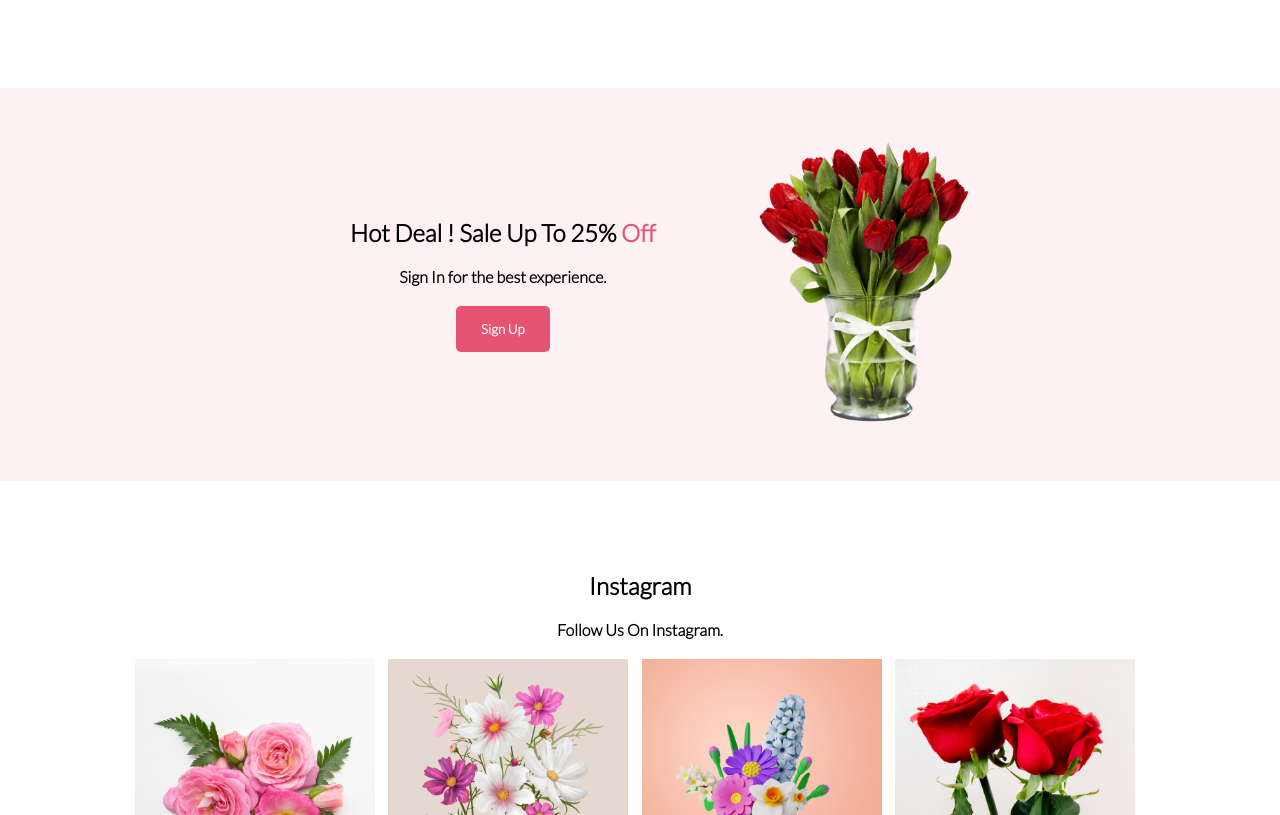
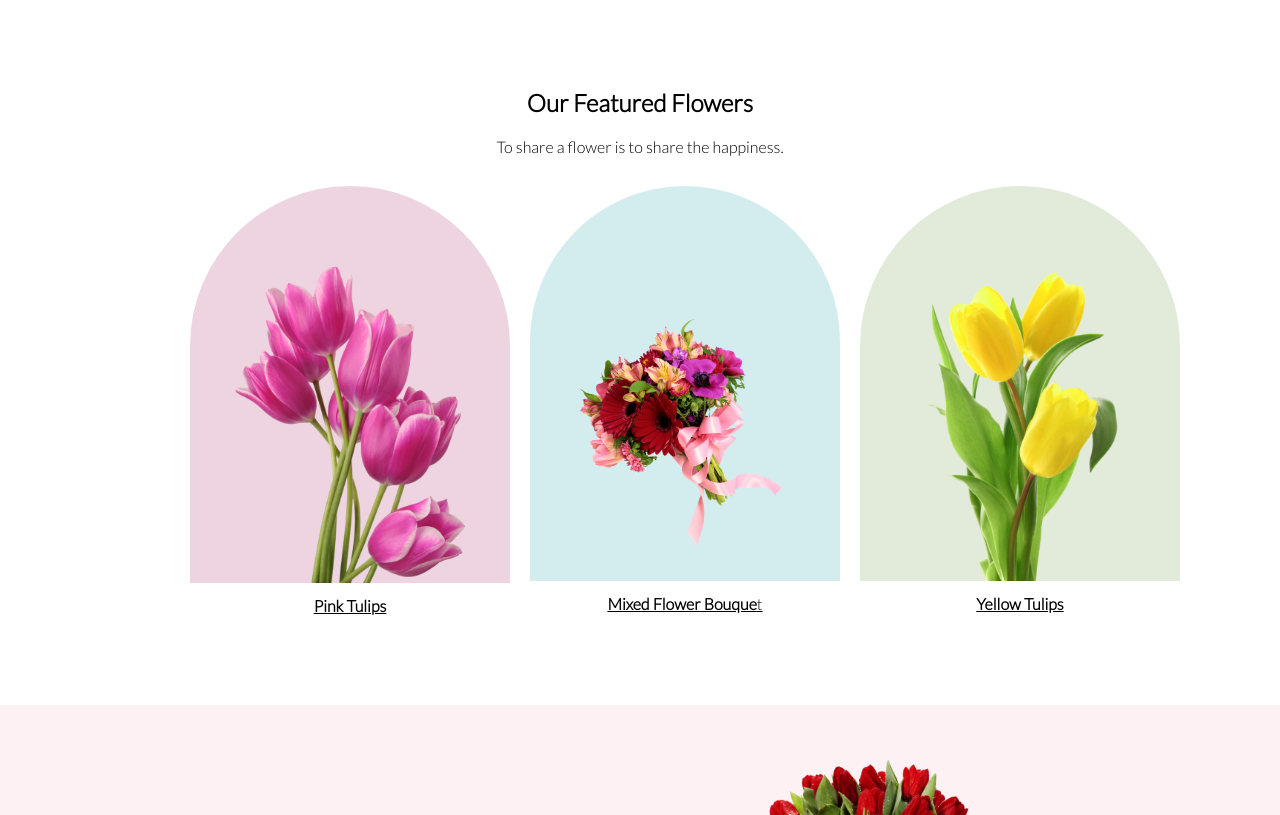
Before and after one commit to arifa098/assignment-1, a plain HTML site: page index.html in a window 1280 px wide. Shown: the part 599-1414 px from the top of the page. Drawn offline with Linux system fonts and the light colour scheme.

Commit message:
added-featured-section

```diff
--- a/index.html
+++ b/index.html
@@ -22,6 +22,28 @@
         </div>
     </header>
     <main>
+        <!-- Featured Section(bonus) -->
+        <section id="bonus-sec">
+            <h2 class="text-gap">Our Featured Flowers</h2>
+            <p class="text-gap">To share a flower is to share the happiness. </p>
+            <figure style="display: flex;">
+                <div>
+                    <img id="img1" style="background-color: #a7216231;" src="./assets/pngwing 6.png" alt="">
+                    <figcaption><b>Pink Tulips</b></figcaption>
+                </div>
+
+                <div>
+                    <img id="img2" style="background-color: #0598a02c;" src="./assets/pngwing 5.png" alt="">
+                    <figcaption><b>Mixed Flower Bouque</b>t</figcaption>
+                </div>
+
+                <div>
+                    <img id="img3" style="background-color: #477d1128;" src="./assets/pngwing 7.png" alt="">
+                    <figcaption><b>Yellow Tulips</b></figcaption>
+                </div>
+            </figure>
+        </section>
+
         <!-- Hot Deals Section -->
         <section id="deals-sec">
             <div>
@@ -46,7 +68,7 @@
             </div>
         </section>
 
-        <!-- Latest Deals Section -->
+        <!-- Email Section -->
         <section id="email-sec">
             <h2 class="text-gap">Get The Latest Deals</h2>
             <p class="text-gap">$30 coupon for first shopping.</p>
--- a/style.css
+++ b/style.css
@@ -31,6 +31,29 @@ button{
 }
 .banner > img{
     width: 450px;
+}
+
+/* Featured Section(bonus) */
+#bonus-sec{
+    text-align: center;
+    margin: 0 180px 90px;
+}
+#bonus-sec > figure > div > img{
+    border-radius: 200px 200px 0 0;
+    width: 230px;
+    margin: 10px;
+}
+#img1{
+    padding: 80px 45px 0 45px;
+}
+#img2{
+    padding: 130px 40px 35px;
+}
+#img3{
+    padding: 50px 45px 0 45px;
+}
+figcaption{
+    text-decoration: underline;
 }
 
 /* Hot Deals Section */
```
